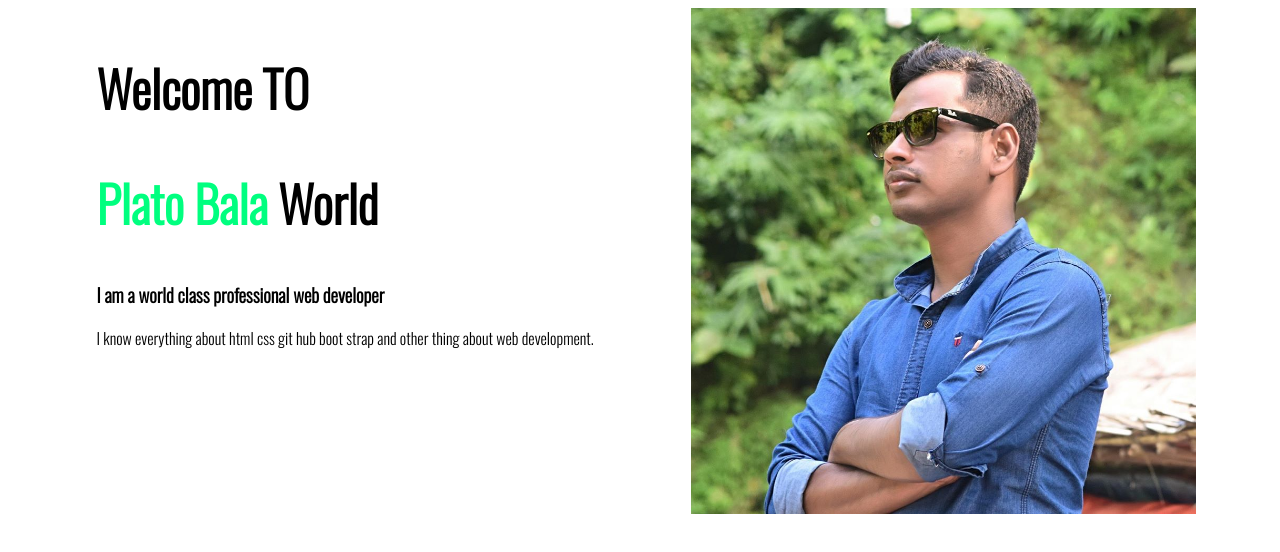
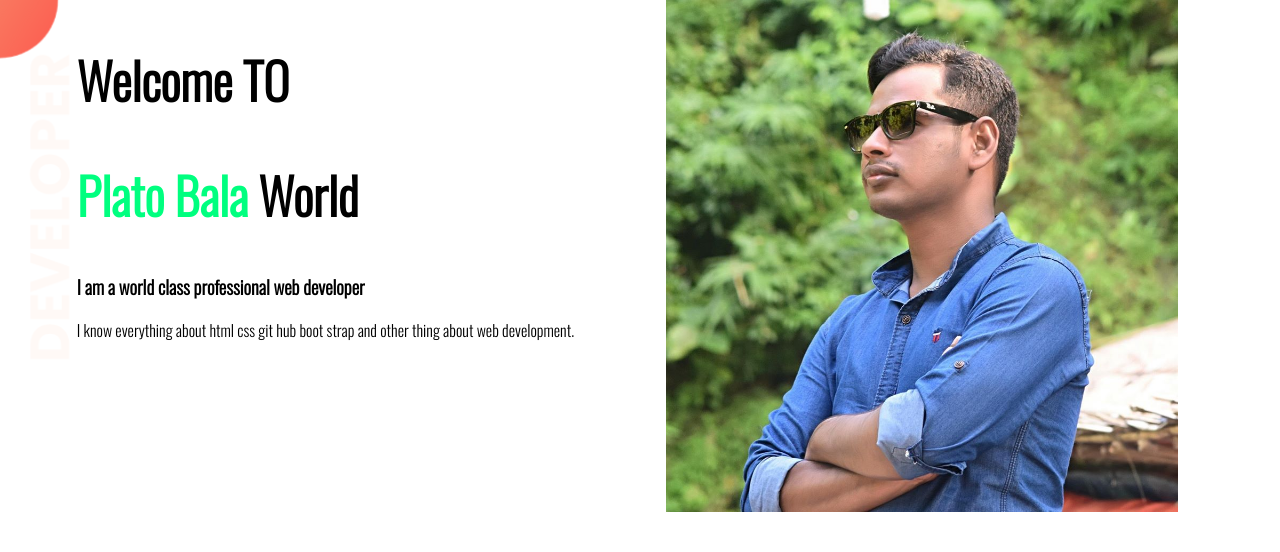
Before and after one commit to platobala/platobala, a plain HTML site: page index.html in a window 1280 px wide. Drawn offline with nearby package versions, Linux system fonts and the light colour scheme.

Commit message:
top baneer set

```diff
--- a/index.html
+++ b/index.html
@@ -8,7 +8,7 @@
     <link rel="stylesheet" href="style.css">
 </head>
 <body>
-    <section>
+    <section class="top-banner">
         <div class="half-width">
         <h1>Welcome TO</h1>
         <h1><span class="name-highlit">Plato Bala</span> World</h1>
--- a/style.css
+++ b/style.css
@@ -1,22 +1,28 @@
 body{
     font-family: 'Oswald', sans-serif;
+    margin: 0;
 }
 h1{
     font-size: 50px;
 }
 .name-highlit{
     color: springgreen;
-}
-button{
-    background-color: orangered;
 
 }
 .half-width{
     width: 40%;
     float: left;
     margin-left: 5%;
-    padding-left: 2%;
+    padding-left: 1%;
 }
 .half-width img{
     width: 100%;
 }
+.top-banner{
+    background-image: url(images/top-banner.png);
+    background-repeat: no-repeat;
+}
+section{
+    height: 500px;
+
+}
```
Also changed, not shown: images/image 12.png (added), images/image 14.png (added), images/image 18.png (added), images/image 3.png (added), images/top-banner.png (added).
